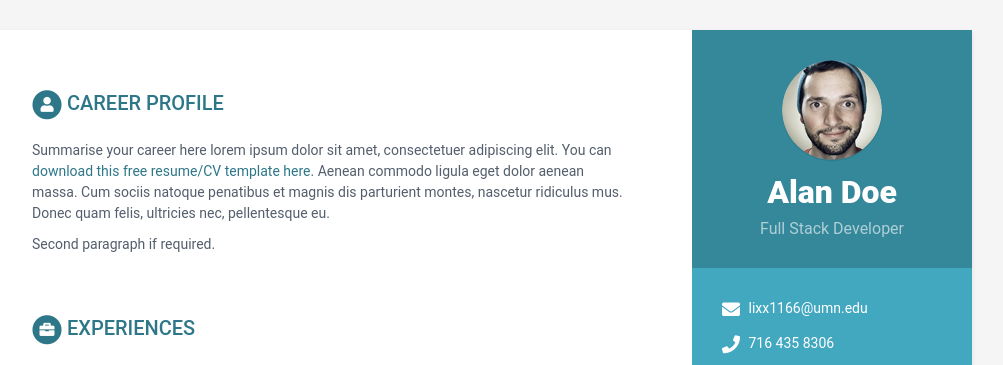
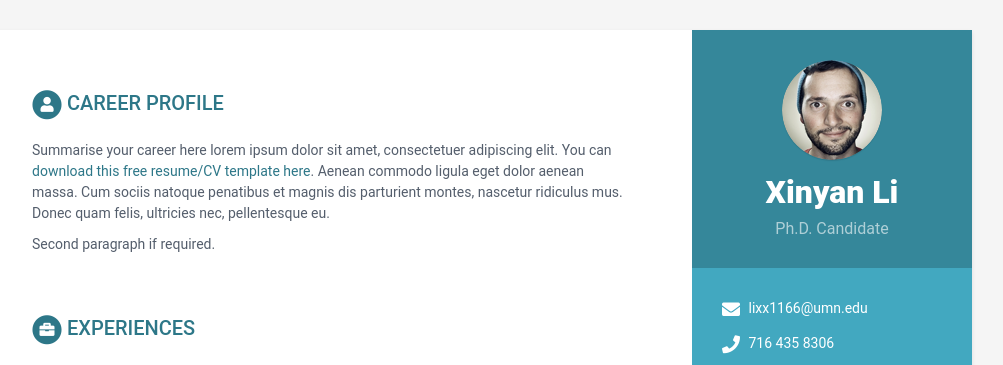
Before and after one commit to Xinyan-Li/xinyanli.github.io, a Jekyll site: the page built from index.html, in a window 1280 px wide. Shown: the top 365 px of the page, without its empty margins (168-1171 px from the left). Built offline with Jekyll 4.4.1, drawn with Linux system fonts in a browser that asks for light colours.

Commit message:
Update data.yml

```diff
--- a/_data/data.yml
+++ b/_data/data.yml
@@ -7,8 +7,8 @@ sidebar:
     education: True # set to False if you want education in main section instead of in sidebar
 
     # Profile information
-    name: Alan Doe
-    tagline: Full Stack Developer
+    name: Xinyan Li
+    tagline: Ph.D. Candidate
     avatar: profile.png  #place a 100x100 picture inside /assets/images/ folder and provide the name of the file below
 
     # Sidebar links
```
